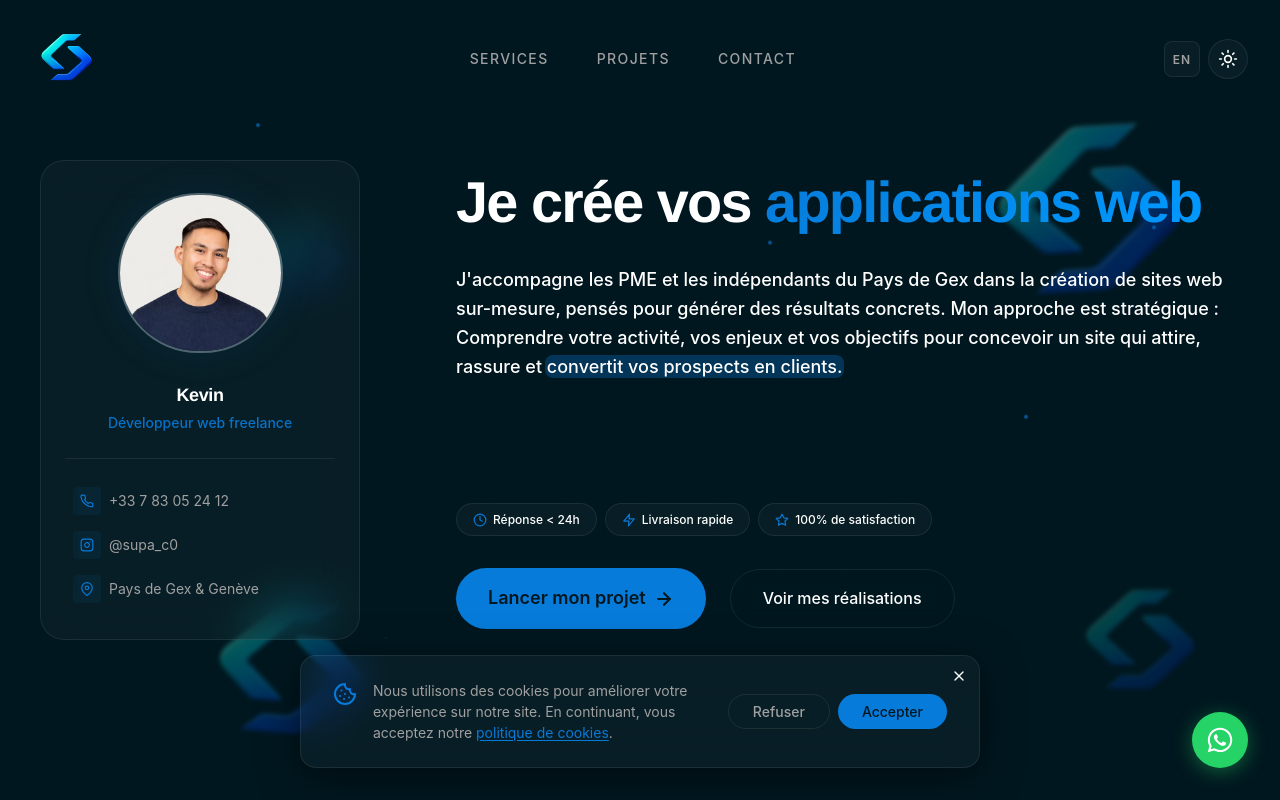
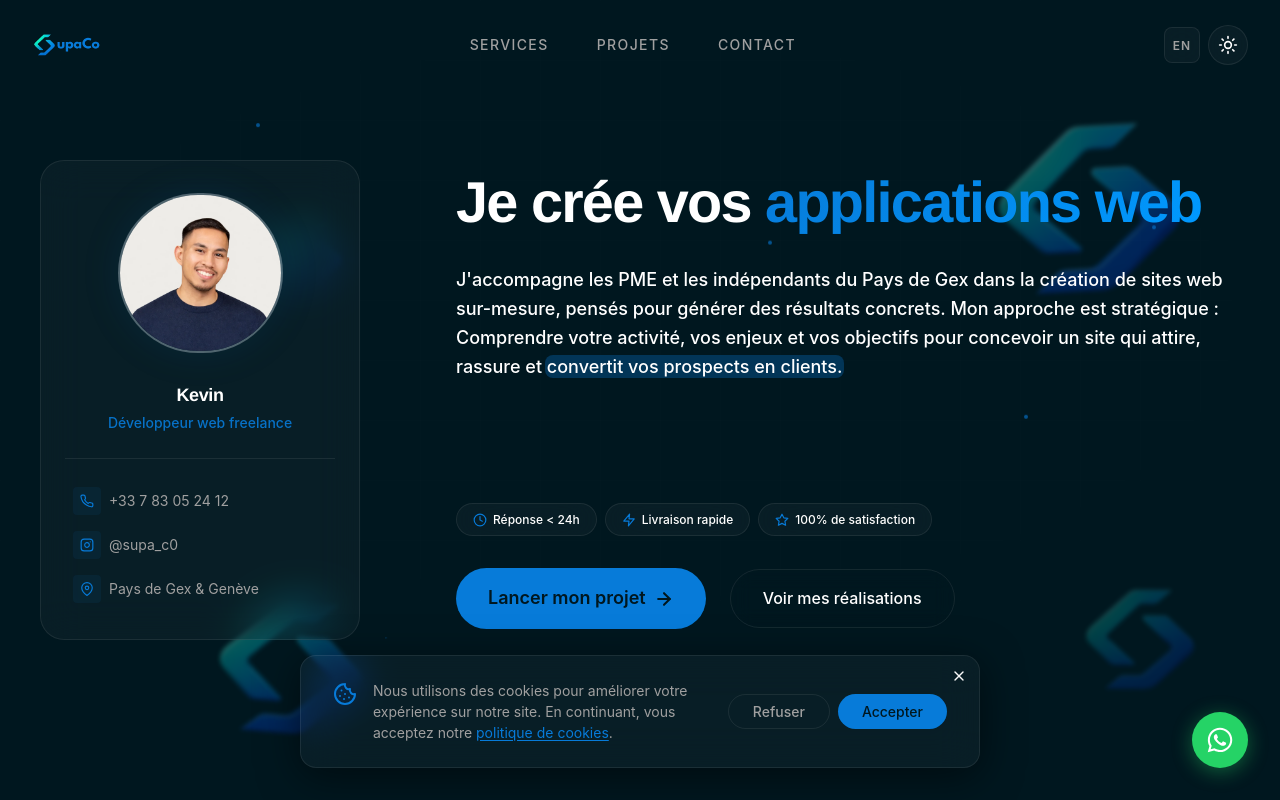
Before and after one commit to SupaKd/supaco, a React (Vite) app: page / in a window 1280 px wide. Shown: the top 800 px of the page. Built offline with nearby package versions, Linux system fonts and the light colour scheme; a web font is replaced by a local one.

Commit message:
optimisation

```diff
--- a/src/components/Navbar.jsx
+++ b/src/components/Navbar.jsx
@@ -109,8 +109,8 @@ const Navbar = () => {
         <div className="navbar__container">
           <a href="/" className="navbar__logo">
             <picture>
-              <source srcSet="/logo2026.webp" type="image/webp" />
-              <img src="/logo2026.png" alt="Supaco Digital" loading="eager" width="70" height="70" />
+              <source srcSet="/newlogo.webp" type="image/webp" />
+              <img src="/newlogo.png" alt="Supaco Digital" loading="eager" width="70" height="70" />
             </picture>
           </a>
 
```
Also changed, not shown: public/newlogo.webp (added).
